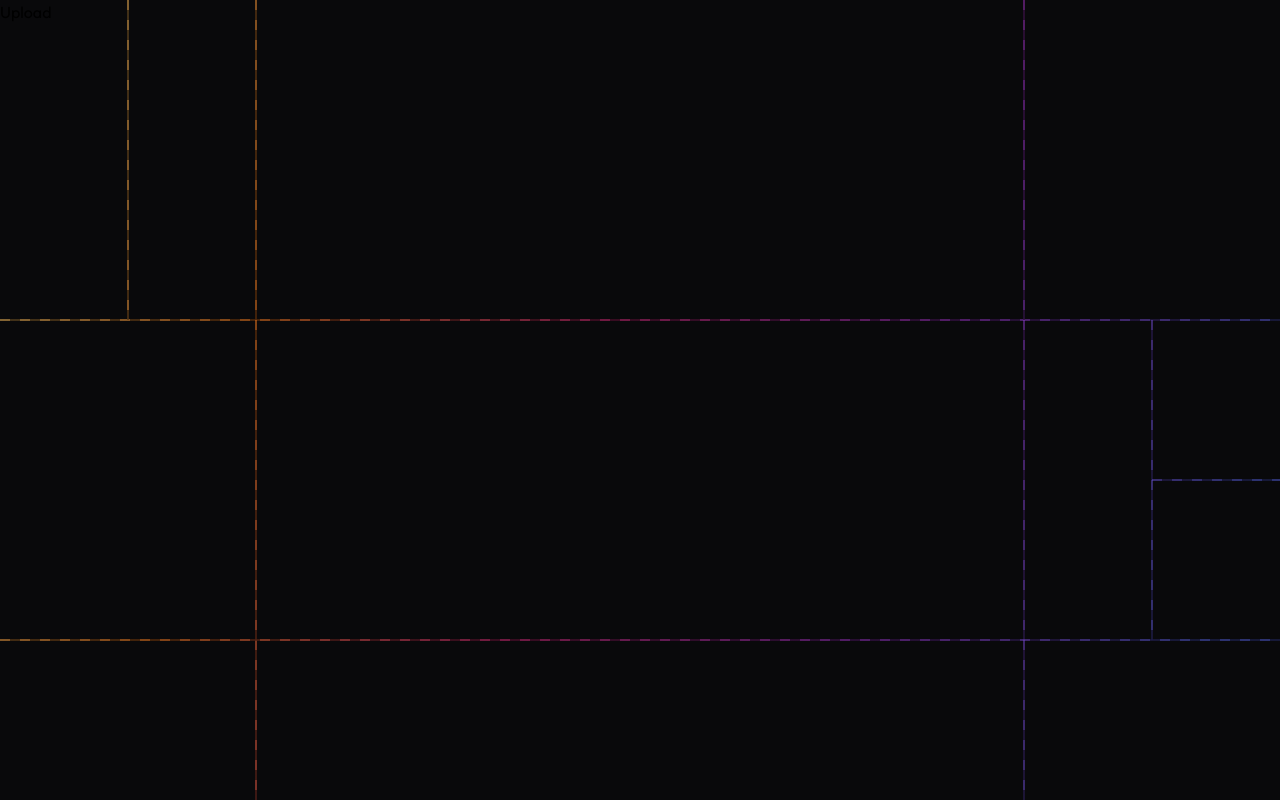
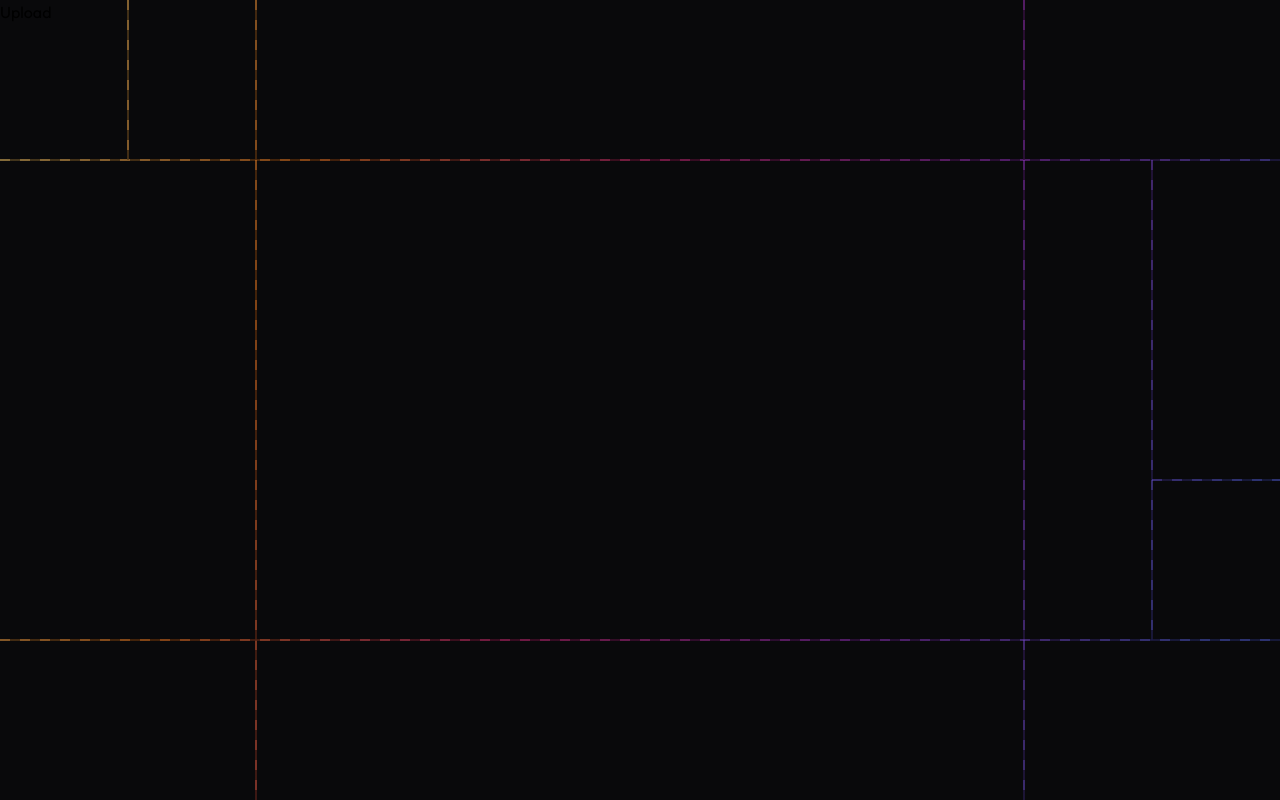
Before and after one commit to c9u11/fitcut-react-frontend, a React (Vite) app: page / in a window 1280 px wide. Built offline with nearby package versions, Linux system fonts and the light colour scheme.

Commit message:
💄 Background Grid 비율 수정

```diff
--- a/src/components/Background.jsx
+++ b/src/components/Background.jsx
@@ -18,11 +18,11 @@ const draw = {
 
 export default function Background() {
   const lines = [
-    { x1: 0, y1: 4, x2: 10, y2: 4 },
-    { x1: 1, y1: 0, x2: 1, y2: 4 },
+    { x1: 0, y1: 2, x2: 10, y2: 2 },
+    { x1: 1, y1: 0, x2: 1, y2: 2 },
     { x1: 2, y1: 0, x2: 2, y2: 10 },
     { x1: 8, y1: 0, x2: 8, y2: 10 },
-    { x1: 9, y1: 4, x2: 9, y2: 8 },
+    { x1: 9, y1: 2, x2: 9, y2: 8 },
     { x1: 0, y1: 8, x2: 10, y2: 8 },
     { x1: 9, y1: 6, x2: 10, y2: 6 }
   ];
@@ -30,7 +30,7 @@ export default function Background() {
     <motion.svg
       width="100%"
       height="100%"
-      className="absolute"
+      className="absolute top-0 left-0"
       initial="hidden"
       animate="visible"
     >
```
